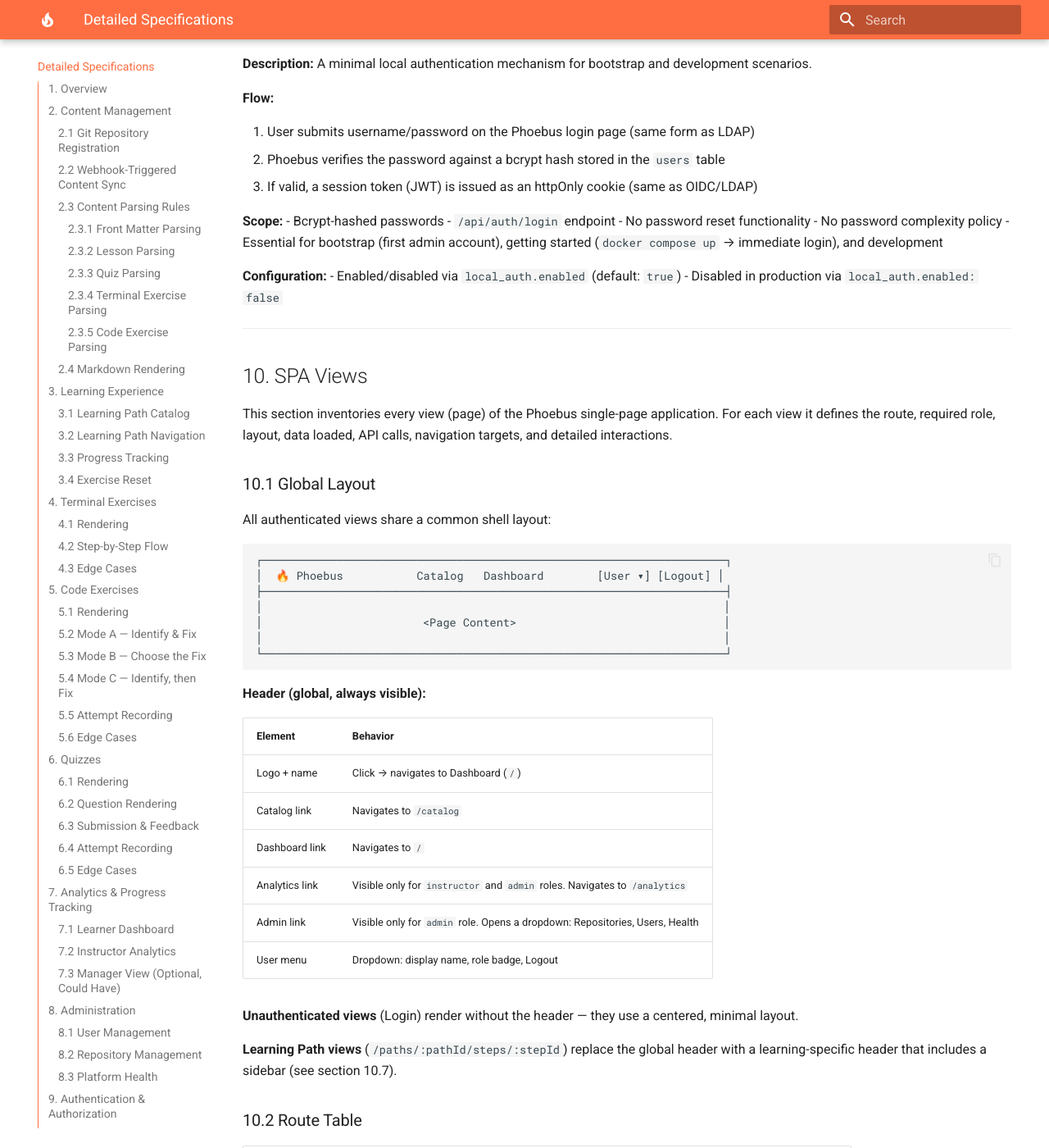
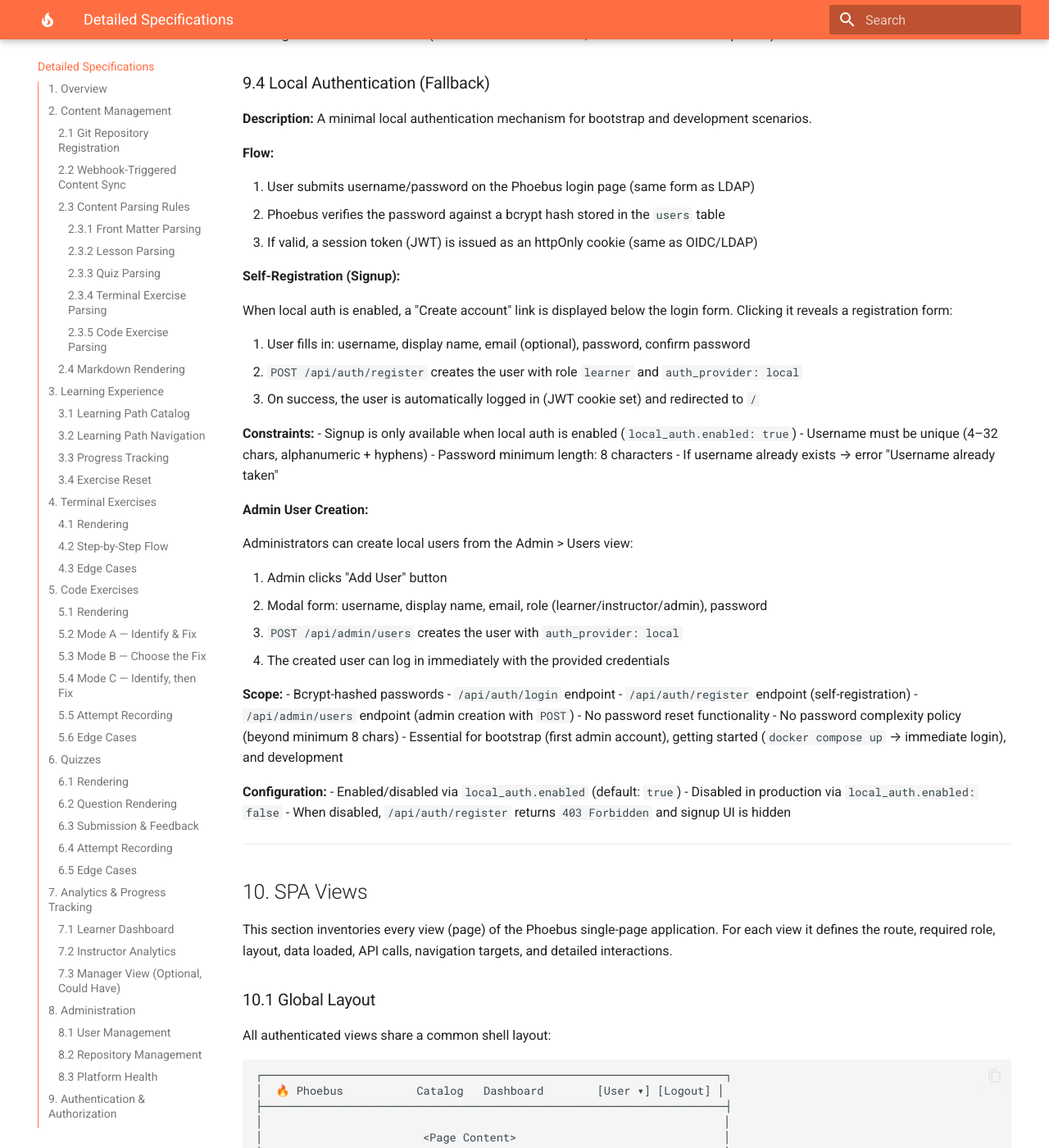
Before and after one commit to fsamin/phoebus, an MkDocs documentation site: the page built from docs/detailed-specifications.md, in a window 1280 px wide and 1400 px high, scrolled down 20014 px. Shown: the whole window at 82% size. Built offline with MkDocs 1.6.1 and Material for MkDocs 9.7.7, drawn with Linux system fonts in a browser that asks for light colours; some of the changed text lies outside the part shown.

Commit message:
Spec: add local user self-registration (signup) and admin user creation
- Section 8.1: add self-registration and admin creation behaviors
- Section 9.4: detail signup flow, constraints, and admin creation flow
- Section 10.3: add registration form to login page (toggled via link)
- Section 10.13: add 'Add User' button and modal to User Management
- Technical architecture: add POST /api/auth/register and POST /api/admin/users endpoints

````diff
--- a/docs/detailed-specifications.md
+++ b/docs/detailed-specifications.md
@@ -735,10 +735,12 @@ Managers can view aggregated progress for their team members. Teams are derived
 **Behavior:**
 
 1. Users are created automatically upon first SSO login (OIDC/LDAP)
-2. Default role for new users: `learner`
-3. Administrators can change a user's role: `learner`, `instructor`, `admin`
-4. Administrators can deactivate users (soft-delete — they cannot log in but their data is preserved)
-5. User list displays: name, email, role, last login, number of completed paths
+2. When local auth is enabled, users can self-register via a signup form on the login page (created with role `learner`)
+3. Administrators can create local users manually from the Admin > Users view (with a chosen role and temporary password)
+4. Default role for new users: `learner`
+5. Administrators can change a user's role: `learner`, `instructor`, `admin`
+6. Administrators can deactivate users (soft-delete — they cannot log in but their data is preserved)
+7. User list displays: name, email, role, last login, number of completed paths
 
 **RBAC Matrix:**
 
@@ -833,16 +835,42 @@ See section 2.1 (Git Repository Registration). The admin UI provides:
 2. Phoebus verifies the password against a bcrypt hash stored in the `users` table
 3. If valid, a session token (JWT) is issued as an httpOnly cookie (same as OIDC/LDAP)
 
+**Self-Registration (Signup):**
+
+When local auth is enabled, a "Create account" link is displayed below the login form. Clicking it reveals a registration form:
+
+1. User fills in: username, display name, email (optional), password, confirm password
+2. `POST /api/auth/register` creates the user with role `learner` and `auth_provider: local`
+3. On success, the user is automatically logged in (JWT cookie set) and redirected to `/`
+
+**Constraints:**
+- Signup is only available when local auth is enabled (`local_auth.enabled: true`)
+- Username must be unique (4–32 chars, alphanumeric + hyphens)
+- Password minimum length: 8 characters
+- If username already exists → error "Username already taken"
+
+**Admin User Creation:**
+
+Administrators can create local users from the Admin > Users view:
+
+1. Admin clicks "Add User" button
+2. Modal form: username, display name, email, role (learner/instructor/admin), password
+3. `POST /api/admin/users` creates the user with `auth_provider: local`
+4. The created user can log in immediately with the provided credentials
+
 **Scope:**
 - Bcrypt-hashed passwords
 - `/api/auth/login` endpoint
+- `/api/auth/register` endpoint (self-registration)
+- `/api/admin/users` endpoint (admin creation with `POST`)
 - No password reset functionality
-- No password complexity policy
+- No password complexity policy (beyond minimum 8 chars)
 - Essential for bootstrap (first admin account), getting started (`docker compose up` → immediate login), and development
 
 **Configuration:**
 - Enabled/disabled via `local_auth.enabled` (default: `true`)
 - Disabled in production via `local_auth.enabled: false`
+- When disabled, `/api/auth/register` returns `403 Forbidden` and signup UI is hidden
 
 ---
 
@@ -906,7 +934,7 @@ All authenticated views share a common shell layout:
 
 ### 10.3 Login (`/login`)
 
-**Purpose:** Authenticate the user via OIDC, LDAP, or local credentials.
+**Purpose:** Authenticate the user via OIDC, LDAP, or local credentials. Optionally allow self-registration.
 
 **Layout:** Centered card on a neutral background, no global header.
 
@@ -925,7 +953,31 @@ All authenticated views share a common shell layout:
 │                                     │
 │        [Sign In]                    │
 │                                     │
+│  Don't have an account? Create one  │  ← Link (if local auth enabled)
+│                                     │
 │  ⚠ Invalid credentials             │  ← Error (conditional)
+└─────────────────────────────────────┘
+```
+
+**Registration form** (toggled via "Create one" link, replaces login form):
+
+```
+┌─────────────────────────────────────┐
+│           🔥 Phoebus                │
+│                                     │
+│  Create your account                │
+│                                     │
+│  Username      [___________________]│
+│  Display Name  [___________________]│
+│  Email         [___________________]│  ← Optional
+│  Password      [___________________]│
+│  Confirm       [___________________]│
+│                                     │
+│        [Create Account]             │
+│                                     │
+│  Already have an account? Sign in   │  ← Link back to login form
+│                                     │
+│  ⚠ Username already taken           │  ← Error (conditional)
 └─────────────────────────────────────┘
 ```
 
@@ -935,10 +987,13 @@ All authenticated views share a common shell layout:
 |---|---|---|
 | SSO button | OIDC is configured | Redirects to OIDC provider (external redirect via `GET /api/auth/oidc/redirect`) |
 | Username/password form | LDAP or local auth enabled | `POST /api/auth/login` with credentials |
-| Error message | On failed login | "Invalid credentials" (no distinction between wrong user/wrong password for security) |
+| "Create account" link | Local auth enabled | Toggles to registration form |
+| Registration form | Local auth enabled + user clicked link | `POST /api/auth/register` with `{ username, display_name, email, password }` |
+| Error message | On failed login or registration | "Invalid credentials" or "Username already taken" (no distinction between wrong user/wrong password for security) |
 
 **API Calls:**
 - `POST /api/auth/login` — LDAP/local authentication (sets httpOnly cookie on success)
+- `POST /api/auth/register` — Local self-registration (creates user with role `learner`, sets httpOnly cookie on success)
 - `GET /api/auth/oidc/redirect` — returns OIDC provider URL for browser redirect
 
 **Navigation:**
@@ -1574,7 +1629,7 @@ Renders the code viewer with patch selection (see section 5 for detailed behavio
 
 ### 10.13 User Management (`/admin/users`)
 
-**Purpose:** List all users, change roles, deactivate accounts.
+**Purpose:** List all users, change roles, deactivate accounts, and create local users.
 
 **Required role:** `admin`
 
@@ -1585,7 +1640,7 @@ Renders the code viewer with patch selection (see section 5 for detailed behavio
 │ Header                                                               │
 ├──────────────────────────────────────────────────────────────────────┤
 │                                                                      │
-│  User Management                                                     │
+│  User Management                                    [+ Add User]     │
 │                                                                      │
 │  [🔍 Search users...                    ]                            │
 │                                                                      │
@@ -1602,6 +1657,26 @@ Renders the code viewer with patch selection (see section 5 for detailed behavio
 └──────────────────────────────────────────────────────────────────────┘
 ```
 
+**"Add User" modal** (shown when clicking the [+ Add User] button, only when local auth is enabled):
+
+```
+┌─────────────────────────────────────┐
+│  Create Local User                  │
+│                                     │
+│  Username      [___________________]│
+│  Display Name  [___________________]│
+│  Email         [___________________]│  ← Optional
+│  Role          (●) learner          │
+│                ( ) instructor       │
+│                ( ) admin            │
+│  Password      [___________________]│
+│                                     │
+│        [Cancel]  [Create User]      │
+│                                     │
+│  ⚠ Username already taken           │  ← Error (conditional)
+└─────────────────────────────────────┘
+```
+
 **Table columns:**
 
 | Column | Description |
@@ -1617,6 +1692,7 @@ Renders the code viewer with patch selection (see section 5 for detailed behavio
 
 | Action | Behavior |
 |---|---|
+| Add User | Ant Design Modal with form (username, display name, email, role, password). `POST /api/admin/users` with `{ username, display_name, email, role, password }`. Only shown when local auth is enabled. Toast confirmation "User created" |
 | Change Role | Ant Design Modal with role selector (radio: learner, instructor, admin). `PATCH /api/users/:userId` with `{ role }`. Toast confirmation |
 | Deactivate | Confirmation modal. `PATCH /api/users/:userId` with `{ active: false }`. User cannot log in. Row is greyed out |
 | Reactivate | `PATCH /api/users/:userId` with `{ active: true }`. Row returns to normal |
@@ -1626,6 +1702,7 @@ Renders the code viewer with patch selection (see section 5 for detailed behavio
 
 **API Calls:**
 - `GET /api/users?page=1&per_page=20` — paginated user list
+- `POST /api/admin/users` — create a local user (admin only, local auth must be enabled)
 - `PATCH /api/users/:userId` — update role or active status
 
 ### 10.14 Platform Health (`/admin/health`)
````
Also changed, not shown: docs/technical-architecture.md (+3 -0 lines).
